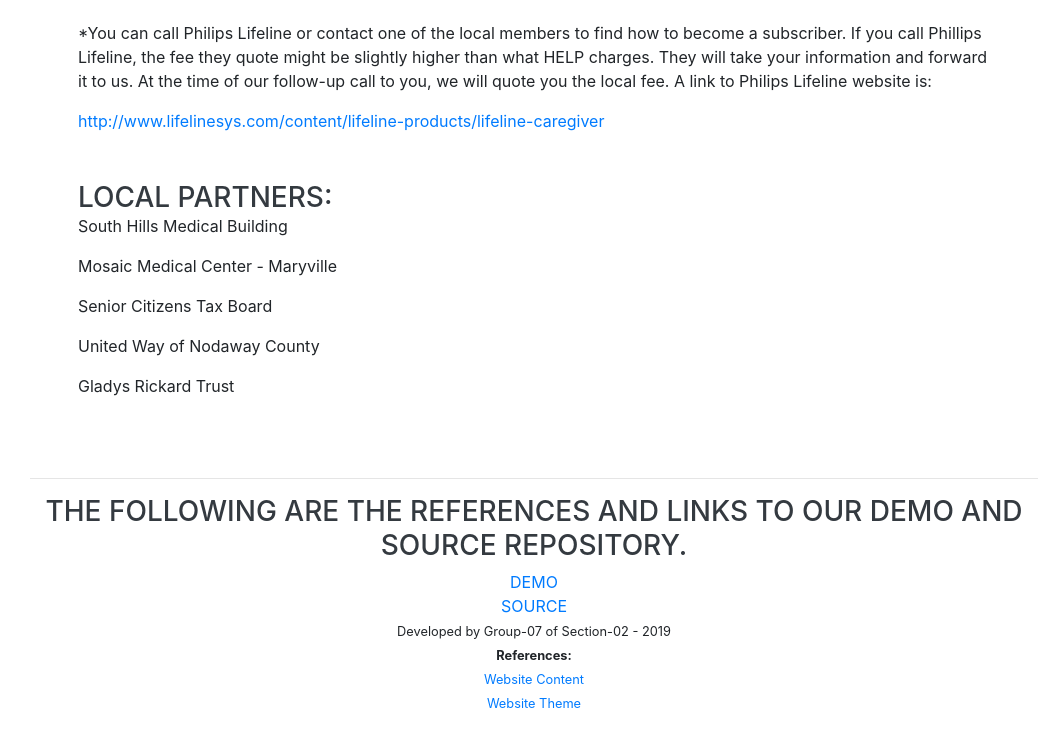
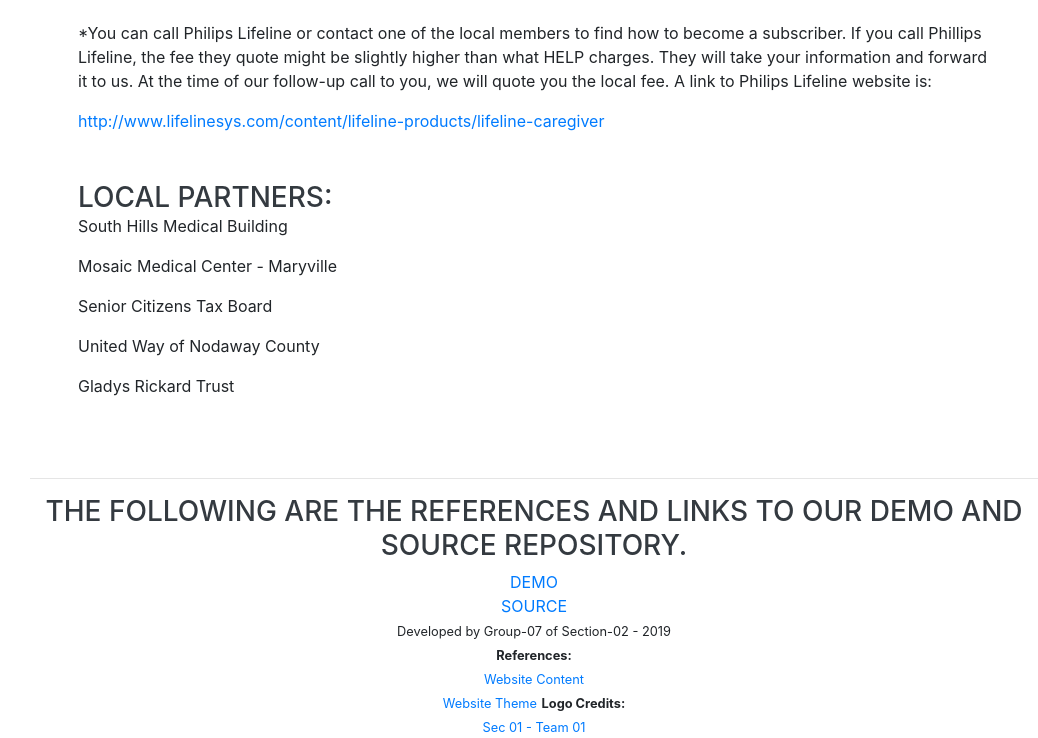
Before and after one commit to prudhvi15/help-app-07, a website with bundled scripts: page index.html in a window 1280 px wide. Shown: the part 6923-7661 px from the top of the page, without its empty margins (242-1280 px from the left). Before the commit the page ends 7637 px from the top, so only its background shows below. Built offline with nearby package versions, Linux system fonts and the light colour scheme; a web font is replaced by a local one.

Commit message:
updated references

```diff
--- a/index.html
+++ b/index.html
@@ -389,6 +389,8 @@
         <small><b>References:</b><br></small>
         <small><a href="https://github.com/denisecase/pbl-lifeline">Website Content</a></small><br>
         <small><a href="https://startbootstrap.com/themes">Website Theme</a></small>
+      <small><b>Logo Credits:</b><br></small>
+      <small><a href="https://github.com/cweltonsmith/pbl-website">Sec 01 - Team 01</a></small>
 
       </div>
     </div>
```
